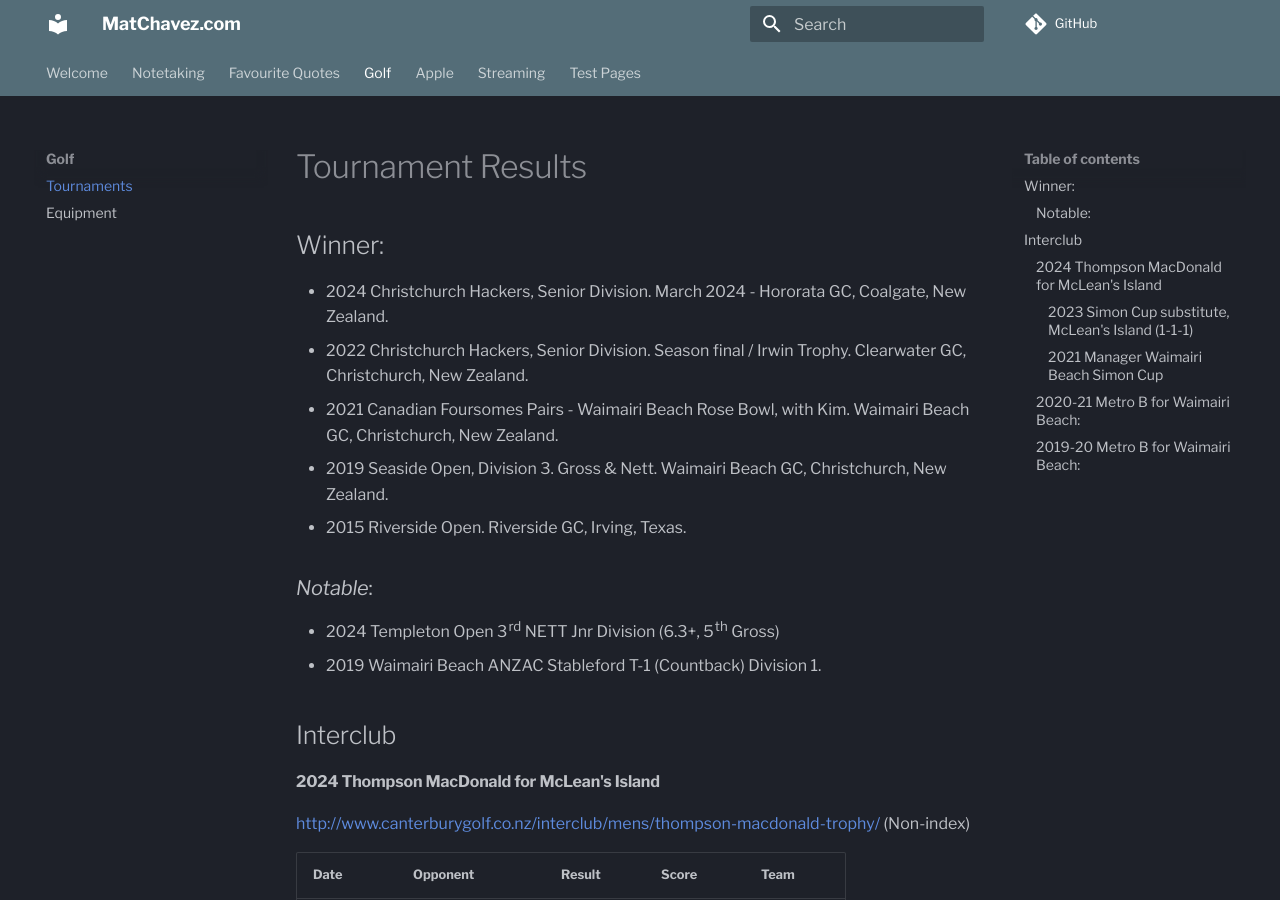
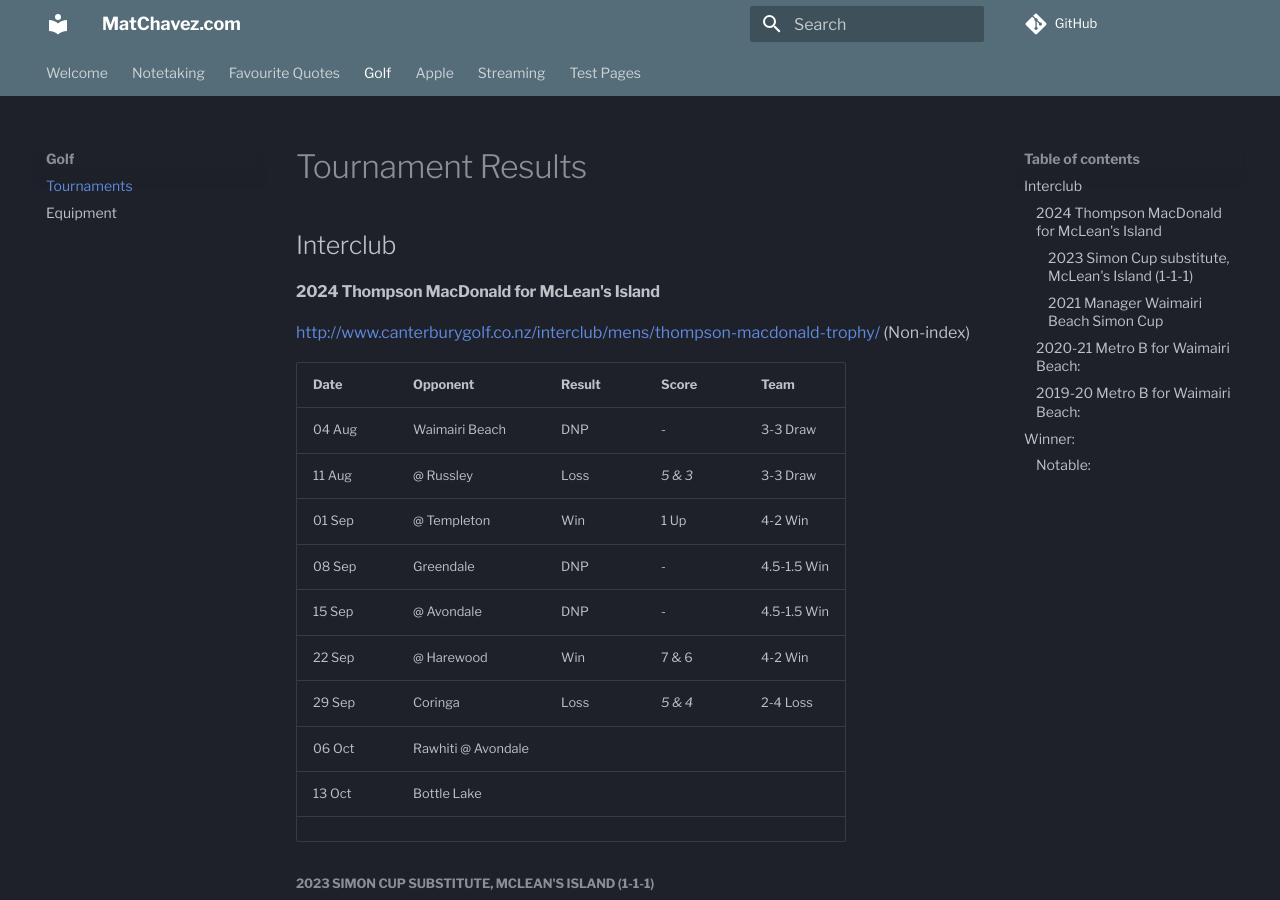
Before and after one commit to matchavez/matchavez.github.io, an MkDocs documentation site: the page built from docs/golf/tourneys.md, in a window 1280 px wide and 900 px high. Built offline with MkDocs 1.6.1 and Material for MkDocs 9.7.7, drawn with Linux system fonts in a browser that asks for light colours; comment, search, counter and statistics services are not loaded; some of the changed text lies outside the part shown.

Commit message:
PUSH NOTE : tourneys.md

```diff
--- a/docs/golf/tourneys.md
+++ b/docs/golf/tourneys.md
@@ -4,17 +4,6 @@
 title: tourneys
 ---
 # Tournament Results
-
-## Winner:
-- 2024 Christchurch Hackers, Senior Division. March 2024 - Hororata GC, Coalgate, New Zealand.
-- 2022 Christchurch Hackers, Senior Division. Season final / Irwin Trophy. Clearwater GC, Christchurch, New Zealand.
-- 2021 Canadian Foursomes Pairs - Waimairi Beach Rose Bowl, with Kim. Waimairi Beach GC, Christchurch, New Zealand.
-- 2019 Seaside Open, Division 3. Gross & Nett. Waimairi Beach GC, Christchurch, New Zealand.
-- 2015 Riverside Open. Riverside GC, Irving, Texas.
-
-### _Notable_:
-- 2024 Templeton Open 3rd NETT Jnr Division (6.3+, 5th Gross)
-- 2019 Waimairi Beach ANZAC Stableford T-1 (Countback) Division 1.
 
 ## Interclub
 
```
Also changed, not shown: other parts of docs/golf/tourneys.md (+11 -0 lines).
